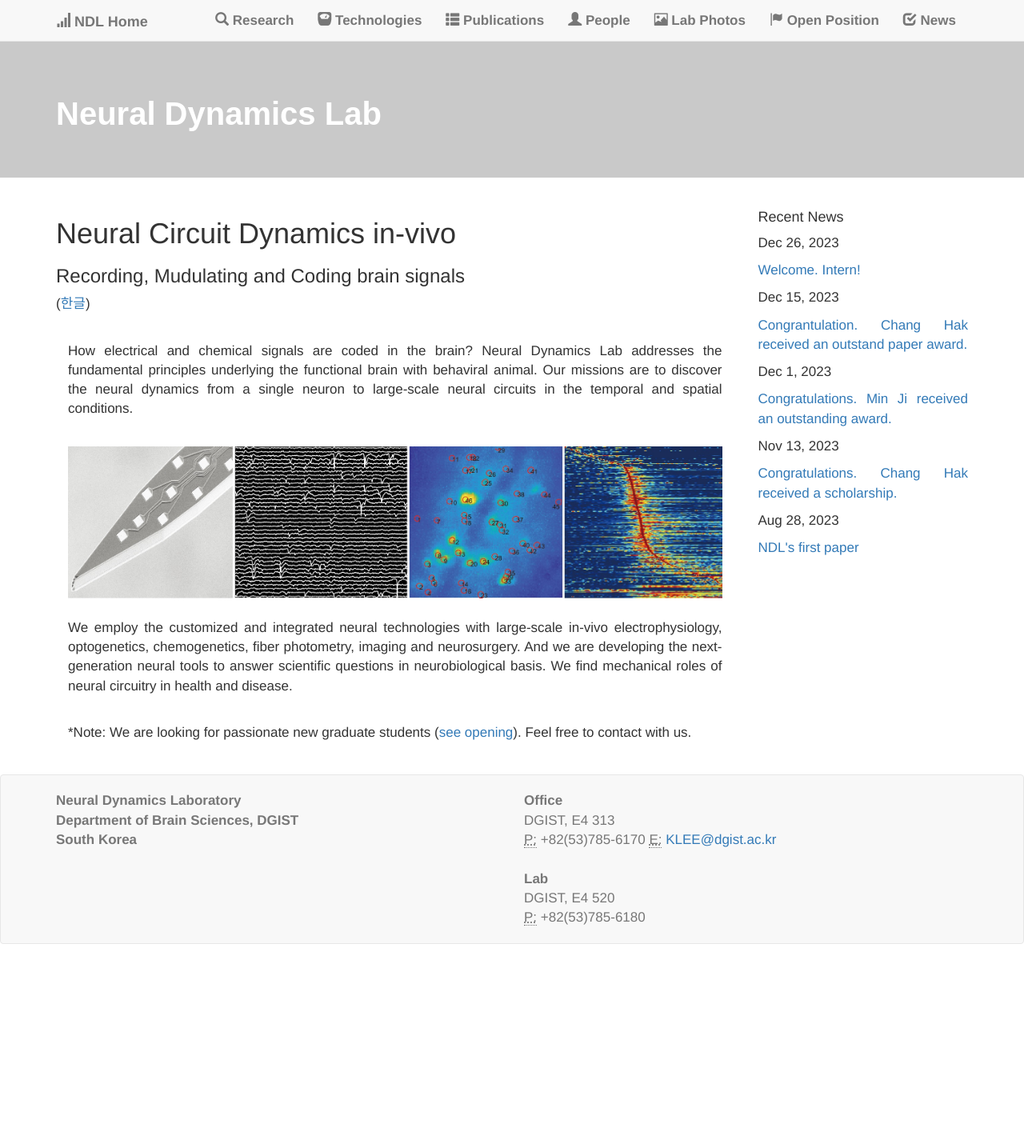
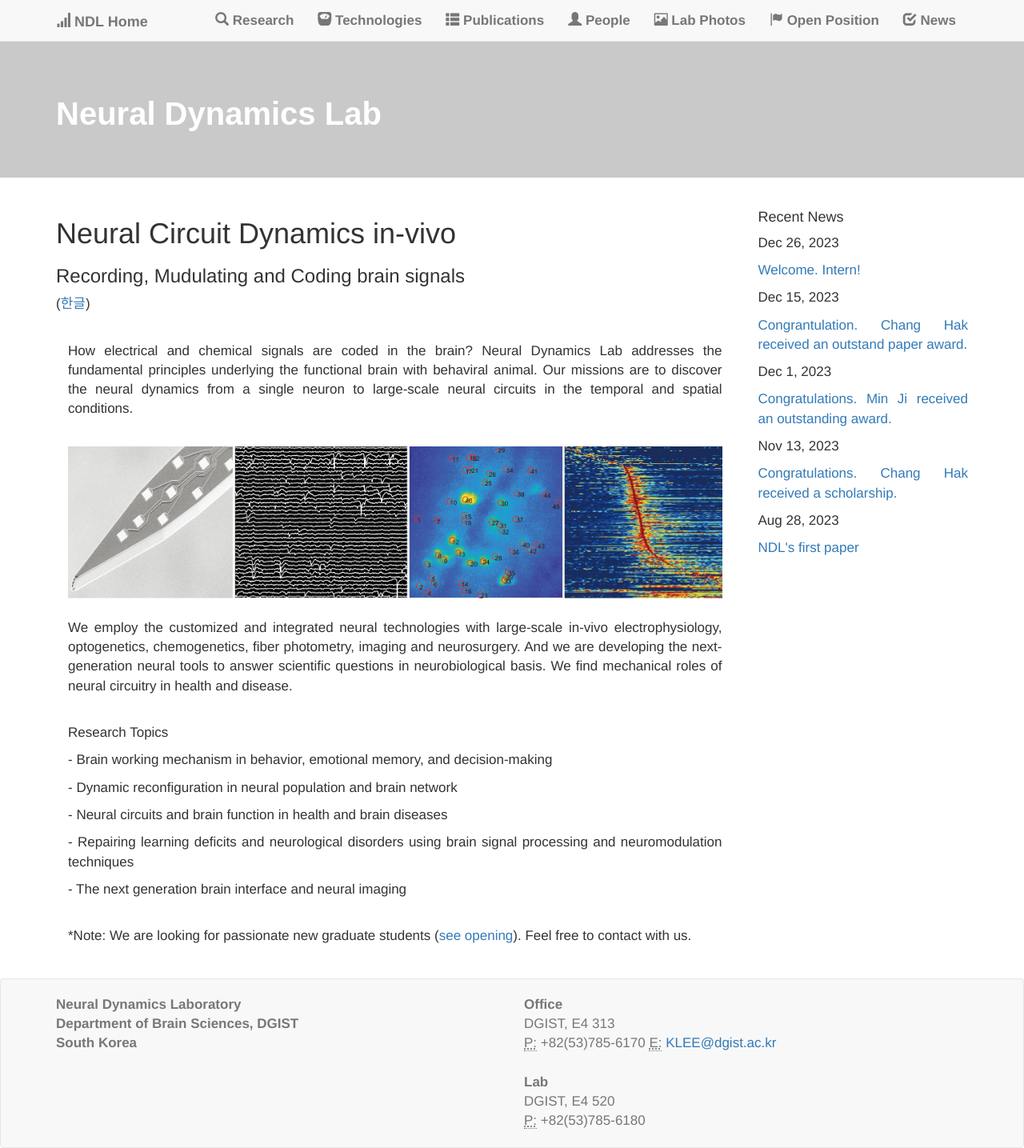
Before and after one commit to kleelab/kleelab.github.io, a Jekyll site: the page built from indexE.html, in a window 1280 px wide. Shown: the whole page at 80% size. Built offline with Jekyll 4.4.1, drawn with Linux system fonts in a browser that asks for light colours; nearby versions of some CDN libraries; a style sheet for code colours, icons or effects is not loaded; before the commit the page ends 1180 px from its top, so only the background shows below that.

Commit message:
Update indexE.html

```diff
--- a/indexE.html
+++ b/indexE.html
@@ -24,5 +24,12 @@ layout: home
 <br>
 <p>We employ the customized and integrated neural technologies with large-scale in-vivo electrophysiology, optogenetics, chemogenetics, fiber photometry, imaging and neurosurgery. And we are developing the next-generation neural tools to answer scientific questions in neurobiological basis. We find mechanical roles of neural circuitry in health and disease. </p>
 <br>
+<p>Research Topics</p>
+<p>  - Brain working mechanism in behavior, emotional memory, and decision-making</p>
+<p>  - Dynamic reconfiguration in neural population and brain network</p>
+<p>  - Neural circuits and brain function in health and brain diseases</p>
+<p>  - Repairing learning deficits and neurological disorders using brain signal processing and neuromodulation techniques</p>
+<p>  - The next generation brain interface and neural imaging</p>
+<br>
 <p>  *Note: We are  looking for passionate new graduate students (<a href="{{ site.url }}{{ site.baseurl }}/joinus">see opening</a>). Feel free to contact with us. </p>
 </div>
```
